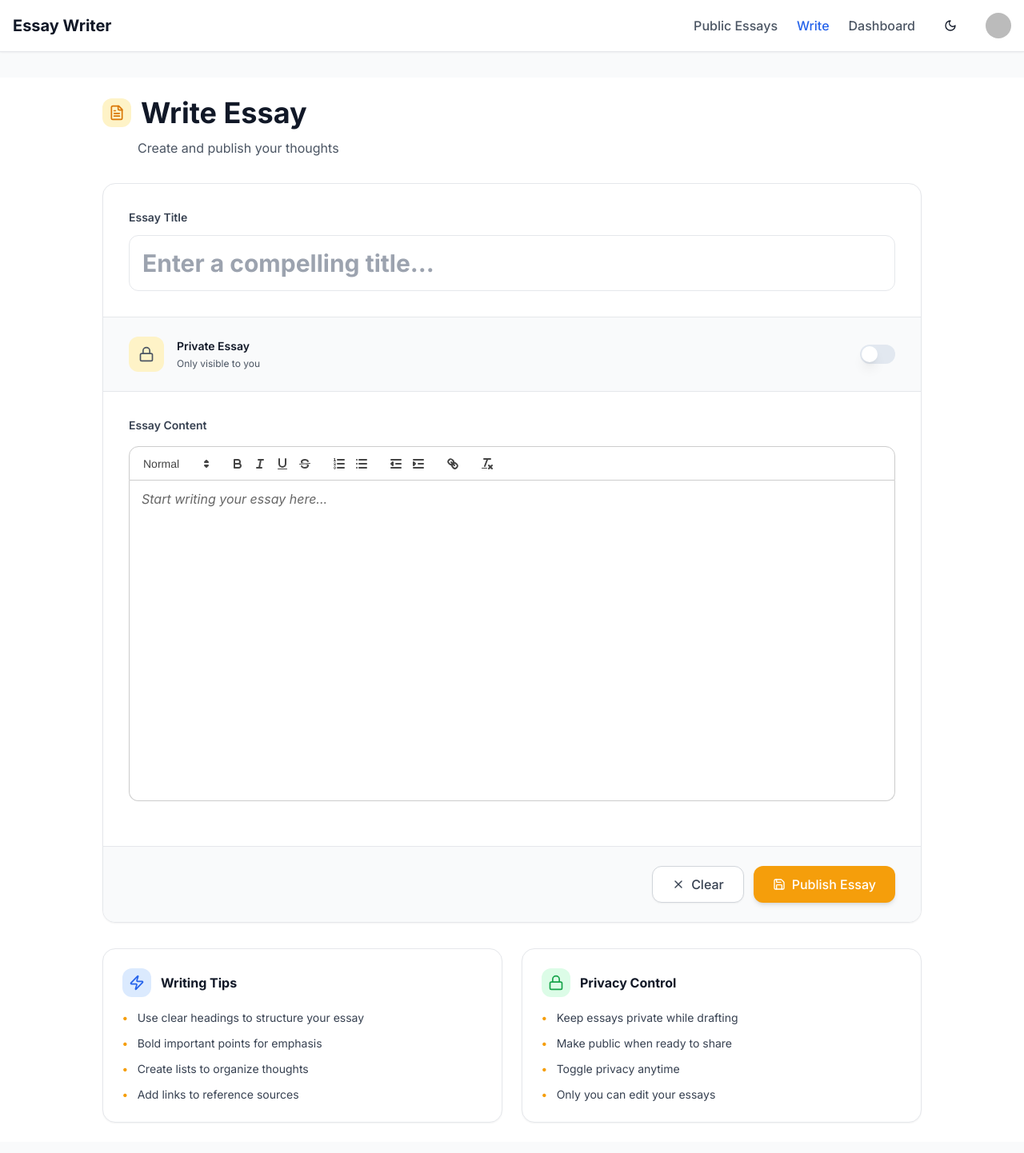
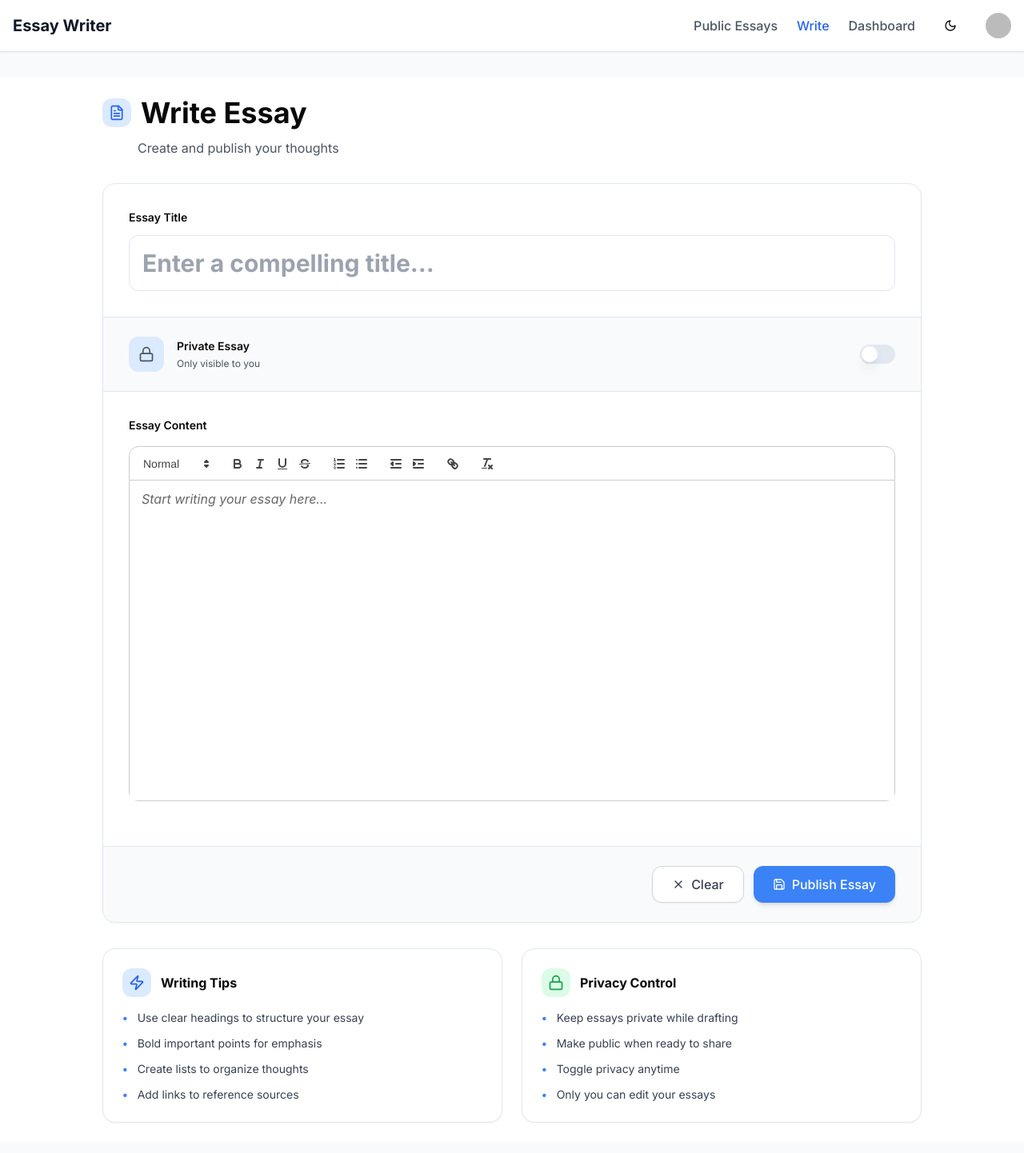
Before and after one commit to prasannashrestha011/Essay-Editor, a Next.js app: page /write in a window 1280 px wide. Shown: the top 1442 px of the page at 80% size. Built offline with nearby package versions, Linux system fonts and the light colour scheme; no server answers; the database is empty; sample sign-in values are in the browser's storage.

Commit message:
feat: switch theme to blue and fix dark mode coverage
Co-authored-by: Prasanna Shrestha <156085738+prasannashrestha011@users.noreply.github.com>

```diff
--- a/app/globals.css
+++ b/app/globals.css
@@ -9,19 +9,19 @@
     --foreground: 0 0% 3.6%;
     --card: 0 0% 100%;
     --card-foreground: 0 0% 3.6%;
-    --primary: 59 89% 51%;
+    --primary: 217 91% 60%;
     --primary-foreground: 0 0% 100%;
     --secondary: 217.2 32.6% 17.5%;
     --secondary-foreground: 210 40% 98%;
     --muted: 210 40% 96.1%;
     --muted-foreground: 215.4 16.3% 46.9%;
-    --accent: 59 89% 51%;
+    --accent: 217 91% 60%;
     --accent-foreground: 0 0% 100%;
     --destructive: 0 84.2% 60.2%;
     --destructive-foreground: 210 40% 98%;
     --border: 214.3 31.8% 91.4%;
     --input: 214.3 31.8% 91.4%;
-    --ring: 59 89% 51%;
+    --ring: 217 91% 60%;
     --radius: 0.75rem;
   }
 
@@ -30,13 +30,13 @@
     --foreground: 210 40% 98%;
     --card: 222.2 84% 4.9%;
     --card-foreground: 210 40% 98%;
-    --primary: 59 89% 51%;
+    --primary: 217 91% 60%;
     --primary-foreground: 0 0% 0%;
     --secondary: 217.2 32.6% 17.5%;
     --secondary-foreground: 210 40% 98%;
     --muted: 217.2 32.6% 17.5%;
     --muted-foreground: 215 20.2% 65.1%;
-    --accent: 59 89% 51%;
+    --accent: 217 91% 60%;
     --accent-foreground: 0 0% 0%;
     --destructive: 0 62.8% 30.6%;
     --destructive-foreground: 210 40% 98%;
@@ -55,6 +55,7 @@ body {
   padding: 0;
 }
 
+/* Use CSS variables for complete theme coverage */
 body {
   background-color: hsl(var(--background));
   color: hsl(var(--foreground));
@@ -67,6 +68,8 @@ body {
   font-size: 16px;
   line-height: 1.8;
   font-family: -apple-system, BlinkMacSystemFont, "Segoe UI", "Roboto", "Oxygen", "Ubuntu", "Cantarell", sans-serif;
+  color: hsl(var(--foreground));
+  background-color: hsl(var(--card));
 }
 
 .ql-toolbar {
@@ -79,6 +82,7 @@ body {
   border: 1px solid hsl(var(--border));
   border-radius: 0 0 0.75rem 0.75rem;
   background-color: hsl(var(--card));
+  color: hsl(var(--foreground));
 }
 
 /* Dark mode styles for Quill editor */
@@ -111,6 +115,14 @@ body {
 
 .dark .ql-toolbar.ql-snow .ql-fill {
   fill: hsl(var(--muted-foreground));
+}
+
+.dark .ql-toolbar.ql-snow .ql-stroke.ql-fill {
+  fill: hsl(var(--muted-foreground));
+}
+
+.dark .ql-toolbar.ql-snow .ql-picker {
+  color: hsl(var(--foreground));
 }
 
 /* Custom styles for better typography */
--- a/app/layout.tsx
+++ b/app/layout.tsx
@@ -20,7 +20,7 @@ export default function RootLayout({
 }) {
   return (
     <html lang="en" className={`${inter.className} antialiased`} suppressHydrationWarning>
-      <body className="min-h-screen bg-white dark:bg-slate-950 text-gray-900 dark:text-gray-50 transition-colors">
+      <body className="min-h-screen bg-[hsl(var(--background))] text-[hsl(var(--foreground))] transition-colors">
         <ThemeProvider>
           <AuthProvider>{children}</AuthProvider>
         </ThemeProvider>
--- a/components/essay-editor.tsx
+++ b/components/essay-editor.tsx
@@ -159,15 +159,15 @@ export default function EssayEditor() {
   }
 
   return (
-    <div className="min-h-screen bg-white dark:bg-slate-950 p-6 transition-colors">
+    <div className="min-h-screen bg-[hsl(var(--background))] text-[hsl(var(--foreground))] p-6 transition-colors">
       <div className="max-w-5xl mx-auto">
         {/* Header Section */}
         <div className="mb-8">
           <div className="flex items-center gap-3 mb-3">
-            <div className="p-2 bg-amber-100 dark:bg-amber-900/30 rounded-lg">
-              <FileText className="h-5 w-5 text-amber-600 dark:text-amber-400" />
+            <div className="p-2 bg-blue-100 dark:bg-blue-900/30 rounded-lg">
+              <FileText className="h-5 w-5 text-blue-600 dark:text-blue-400" />
             </div>
-            <h1 className="text-4xl font-bold text-gray-900 dark:text-white">
+            <h1 className="text-4xl font-bold text-[hsl(var(--foreground))]">
               {isEditing ? "Edit Essay" : "Write Essay"}
             </h1>
           </div>
@@ -177,31 +177,31 @@ export default function EssayEditor() {
         </div>
 
         {/* Main Editor Card */}
-        <div className="bg-white dark:bg-slate-900 rounded-2xl shadow-sm border border-gray-200 dark:border-slate-800 overflow-hidden">
+        <div className="bg-[hsl(var(--card))] dark:bg-[hsl(var(--card))] rounded-2xl shadow-sm border border-[hsl(var(--border))] overflow-hidden">
           {/* Title Section */}
-          <div className="p-8 border-b border-gray-200 dark:border-slate-800">
-            <label className="block text-sm font-semibold text-gray-700 dark:text-gray-300 mb-3">Essay Title</label>
+          <div className="p-8 border-b border-[hsl(var(--border))]">
+            <label className="block text-sm font-semibold text-[hsl(var(--foreground))] mb-3">Essay Title</label>
             <input
               type="text"
               placeholder="Enter a compelling title..."
               value={title}
               onChange={(e) => setTitle(e.target.value)}
-              className="w-full text-3xl font-bold p-4 border border-gray-200 dark:border-slate-700 rounded-xl focus:ring-2 focus:ring-amber-500 focus:border-transparent outline-none placeholder-gray-400 dark:placeholder-gray-500 bg-white dark:bg-slate-800 text-gray-900 dark:text-white transition-all"
+              className="w-full text-3xl font-bold p-4 border border-[hsl(var(--border))] rounded-xl focus:ring-2 focus:ring-blue-500 focus:border-transparent outline-none placeholder-gray-400 dark:placeholder-gray-500 bg-[hsl(var(--card))] text-[hsl(var(--foreground))] transition-all"
             />
           </div>
 
-          <div className="px-8 py-6 border-b border-gray-200 dark:border-slate-800 bg-gray-50 dark:bg-slate-800/50">
+          <div className="px-8 py-6 border-b border-[hsl(var(--border))] bg-gray-50 dark:bg-slate-800/50">
             <div className="flex items-center justify-between">
               <div className="flex items-center space-x-4">
-                <div className="p-3 bg-amber-100 dark:bg-amber-900/30 rounded-lg">
+                <div className="p-3 bg-blue-100 dark:bg-blue-900/30 rounded-lg">
                   {isPublic ? (
-                    <Globe className="h-5 w-5 text-amber-600 dark:text-amber-400" />
+                    <Globe className="h-5 w-5 text-blue-600 dark:text-blue-400" />
                   ) : (
                     <Lock className="h-5 w-5 text-gray-600 dark:text-gray-400" />
                   )}
                 </div>
                 <div>
-                  <Label htmlFor="privacy-toggle" className="text-sm font-semibold text-gray-900 dark:text-white block">
+                  <Label htmlFor="privacy-toggle" className="text-sm font-semibold text-[hsl(var(--foreground))] block">
                     {isPublic ? "Public Essay" : "Private Essay"}
                   </Label>
                   <p className="text-xs text-gray-600 dark:text-gray-400 mt-1">
@@ -215,7 +215,7 @@ export default function EssayEditor() {
 
           {/* Rich Text Editor */}
           <div className="p-8">
-            <label className="block text-sm font-semibold text-gray-700 dark:text-gray-300 mb-4">Essay Content</label>
+            <label className="block text-sm font-semibold text-[hsl(var(--foreground))] mb-4">Essay Content</label>
             <ReactQuill
               theme="snow"
               value={content}
@@ -223,11 +223,11 @@ export default function EssayEditor() {
               modules={modules}
               formats={formats}
               placeholder="Start writing your essay here..."
-              className="mb-6 bg-white dark:bg-slate-800"
+              className="mb-6 bg-[hsl(var(--card))]"
             />
           </div>
 
-          <div className="px-8 py-6 border-t border-gray-200 dark:border-slate-800 bg-gray-50 dark:bg-slate-800/50 flex flex-wrap gap-3 justify-end">
+          <div className="px-8 py-6 border-t border-[hsl(var(--border))] bg-gray-50 dark:bg-slate-800/50 flex flex-wrap gap-3 justify-end">
             <button
               onClick={handleCancel}
               className="px-6 py-2.5 text-gray-700 dark:text-gray-300 bg-white dark:bg-slate-700 border border-gray-300 dark:border-slate-600 rounded-xl hover:bg-gray-100 dark:hover:bg-slate-600 transition-all font-medium flex items-center gap-2 shadow-sm hover:shadow-md"
@@ -239,7 +239,7 @@ export default function EssayEditor() {
             <button
               onClick={handlePublish}
               disabled={isPublishing}
-              className="px-6 py-2.5 bg-amber-500 hover:bg-amber-600 text-white rounded-xl disabled:opacity-50 disabled:cursor-not-allowed transition-all font-medium flex items-center gap-2 shadow-md hover:shadow-lg"
+              className="px-6 py-2.5 bg-blue-500 hover:bg-blue-600 text-white rounded-xl disabled:opacity-50 disabled:cursor-not-allowed transition-all font-medium flex items-center gap-2 shadow-md hover:shadow-lg"
             >
               <Save className="h-4 w-4" />
               {isPublishing
@@ -254,55 +254,55 @@ export default function EssayEditor() {
         </div>
 
         <div className="mt-8 grid grid-cols-1 md:grid-cols-2 gap-6">
-          <div className="bg-white dark:bg-slate-900 rounded-2xl shadow-sm border border-gray-200 dark:border-slate-800 p-6 hover:shadow-md transition-shadow">
+          <div className="bg-[hsl(var(--card))] rounded-2xl shadow-sm border border-[hsl(var(--border))] p-6 hover:shadow-md transition-shadow">
             <div className="flex items-center gap-3 mb-4">
               <div className="p-2 bg-blue-100 dark:bg-blue-900/30 rounded-lg">
                 <Zap className="h-5 w-5 text-blue-600 dark:text-blue-400" />
               </div>
-              <h3 className="font-bold text-gray-900 dark:text-white">Writing Tips</h3>
+              <h3 className="font-bold text-[hsl(var(--foreground))]">Writing Tips</h3>
             </div>
             <ul className="text-gray-700 dark:text-gray-300 text-sm space-y-3">
               <li className="flex gap-3">
-                <span className="text-amber-500 font-bold flex-shrink-0">•</span>
+                <span className="text-blue-500 font-bold flex-shrink-0">•</span>
                 <span>Use clear headings to structure your essay</span>
               </li>
               <li className="flex gap-3">
-                <span className="text-amber-500 font-bold flex-shrink-0">•</span>
+                <span className="text-blue-500 font-bold flex-shrink-0">•</span>
                 <span>Bold important points for emphasis</span>
               </li>
               <li className="flex gap-3">
-                <span className="text-amber-500 font-bold flex-shrink-0">•</span>
+                <span className="text-blue-500 font-bold flex-shrink-0">•</span>
                 <span>Create lists to organize thoughts</span>
               </li>
               <li className="flex gap-3">
-                <span className="text-amber-500 font-bold flex-shrink-0">•</span>
+                <span className="text-blue-500 font-bold flex-shrink-0">•</span>
                 <span>Add links to reference sources</span>
               </li>
             </ul>
           </div>
 
-          <div className="bg-white dark:bg-slate-900 rounded-2xl shadow-sm border border-gray-200 dark:border-slate-800 p-6 hover:shadow-md transition-shadow">
+          <div className="bg-[hsl(var(--card))] rounded-2xl shadow-sm border border-[hsl(var(--border))] p-6 hover:shadow-md transition-shadow">
             <div className="flex items-center gap-3 mb-4">
               <div className="p-2 bg-green-100 dark:bg-green-900/30 rounded-lg">
                 <Lock className="h-5 w-5 text-green-600 dark:text-green-400" />
               </div>
-              <h3 className="font-bold text-gray-900 dark:text-white">Privacy Control</h3>
+              <h3 className="font-bold text-[hsl(var(--foreground))]">Privacy Control</h3>
             </div>
             <ul className="text-gray-700 dark:text-gray-300 text-sm space-y-3">
               <li className="flex gap-3">
-                <span className="text-amber-500 font-bold flex-shrink-0">•</span>
+                <span className="text-blue-500 font-bold flex-shrink-0">•</span>
                 <span>Keep essays private while drafting</span>
               </li>
               <li className="flex gap-3">
-                <span className="text-amber-500 font-bold flex-shrink-0">•</span>
+                <span className="text-blue-500 font-bold flex-shrink-0">•</span>
                 <span>Make public when ready to share</span>
               </li>
               <li className="flex gap-3">
-                <span className="text-amber-500 font-bold flex-shrink-0">•</span>
+                <span className="text-blue-500 font-bold flex-shrink-0">•</span>
                 <span>Toggle privacy anytime</span>
               </li>
               <li className="flex gap-3">
-                <span className="text-amber-500 font-bold flex-shrink-0">•</span>
+                <span className="text-blue-500 font-bold flex-shrink-0">•</span>
                 <span>Only you can edit your essays</span>
               </li>
             </ul>
```
